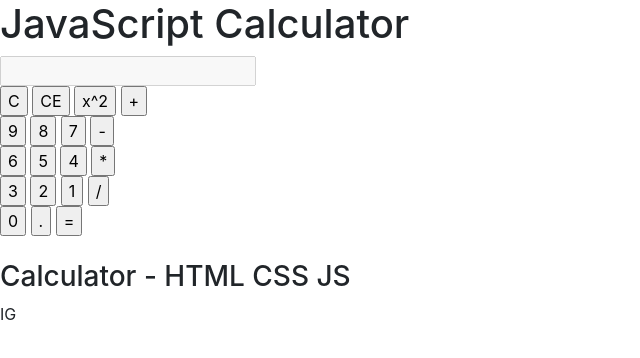
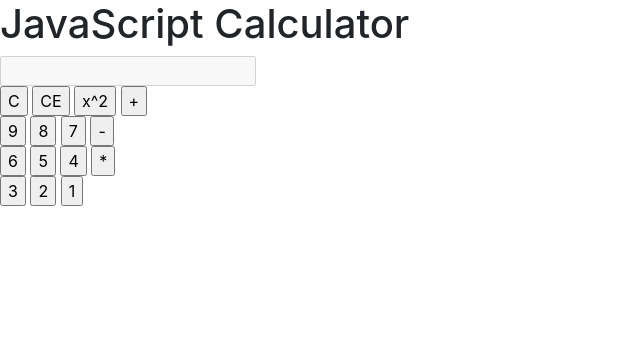
Before and after one commit to 0Deen/complete-intro-code, a plain HTML site: page JavaScriptCalculator/index.html in a window 1280 px wide. Shown: the whole page, without its empty margins (0-640 px from the left). Drawn offline with nearby package versions, Linux system fonts and the light colour scheme.

Commit message:
Update index.html

```diff
--- a/JavaScriptCalculator/index.html
+++ b/JavaScriptCalculator/index.html
@@ -34,20 +34,4 @@
   <input type='button' value='3' id='key' onclick='addtoscreen("3")'>
   <input type='button' value='2' id='key' onclick='addtoscreen("2")'>
   <input type='button' value='1' id='key' onclick='addtoscreen("1")'>
-   <input type='button' value='/' id='key' onclick='addtoscreen("/")'>
-<br>
-  <input type='button' value='0' id='key' onclick='addtoscreen("0")'>
-  <input type='button' value='.' id='key' onclick='addtoscreen(".")'>
-  <input type='button' value='=' id='equal' onclick='answer()'>
-</form><br>
-    <h3>Calculator - HTML CSS JS</h3>
-</div>
-IG
-
-    <!-- Optional JavaScript -->
-    <!-- jQuery first, then Popper.js, then Bootstrap JS -->
-    <script src="https://code.jquery.com/jquery-3.2.1.slim.min.js" integrity="sha384-KJ3o2DKtIkvYIK3UENzmM7KCkRr/rE9/Qpg6aAZGJwFDMVNA/GpGFF93hXpG5KkN" crossorigin="anonymous"></script>
-    <script src="https://cdnjs.cloudflare.com/ajax/libs/popper.js/1.12.9/umd/popper.min.js" integrity="sha384-ApNbgh9B+Y1QKtv3Rn7W3mgPxhU9K/ScQsAP7hUibX39j7fakFPskvXusvfa0b4Q" crossorigin="anonymous"></script>
-    <script src="https://maxcdn.bootstrapcdn.com/bootstrap/4.0.0/js/bootstrap.min.js" integrity="sha384-JZR6Spejh4U02d8jOt6vLEHfe/JQGiRRSQQxSfFWpi1MquVdAyjUar5+76PVCmYl" crossorigin="anonymous"></script>
-  </body>
-</html>
+  </html>
```
